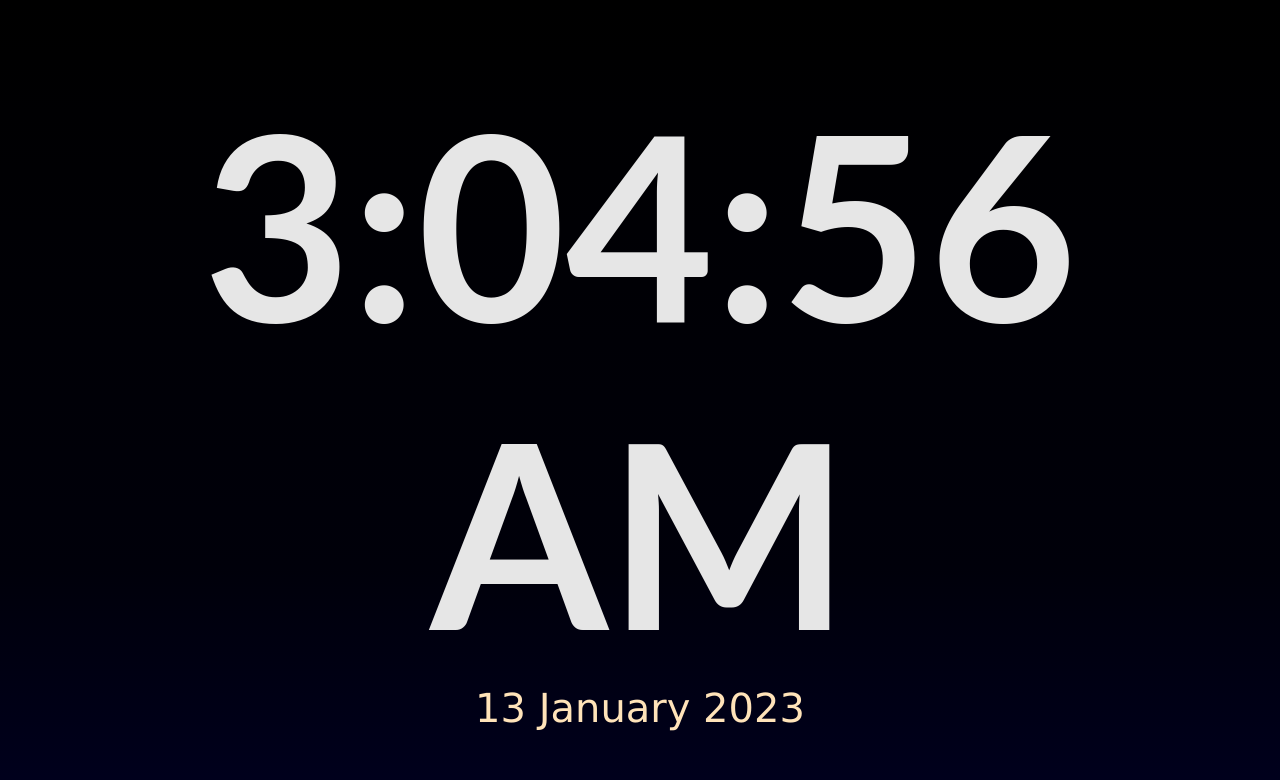
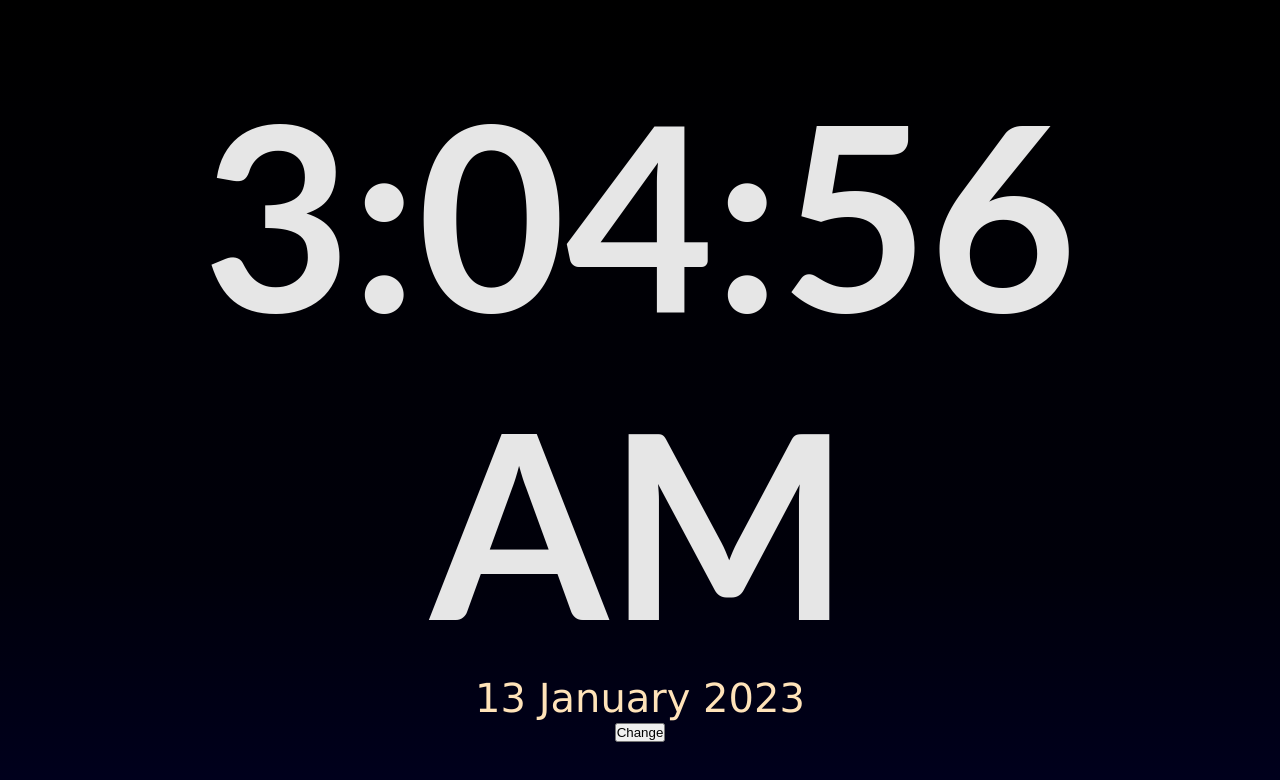
Before and after one commit to Mariscurrena/Clock, a plain HTML site: page index.html in a window 1280 px wide. Drawn offline with Linux system fonts and the light colour scheme.

Commit message:
Adding the color change button
Signed-off-by: Angel Mariscurrena <mariscurrenalae@gmail.com>

```diff
--- a/index.html
+++ b/index.html
@@ -13,6 +13,7 @@
         <div class="container">
             <h1 id="time">00:00:00</h1>
             <p id="date">date</p>
+            <button id="btn">Change</button>
         </div>
 
         <script src="script.js"></script>
```
